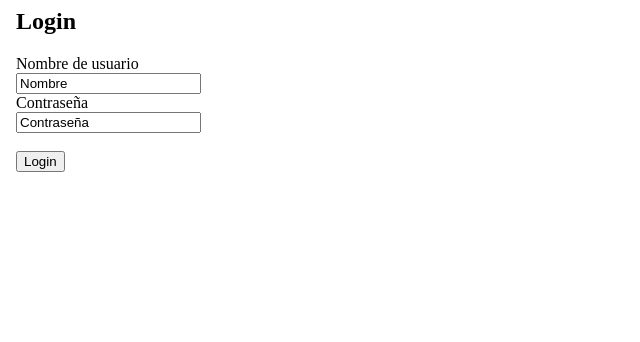
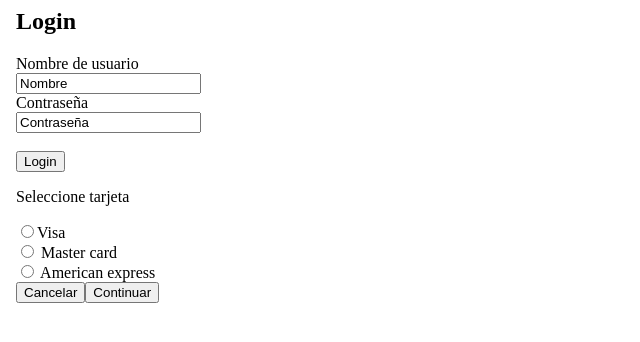
Before and after one commit to Mrarthurking95/Gasol, an Angular app: page /pagar in a window 1280 px wide. Before the commit this address led to /. Shown: the top 342 px of the page, without its empty margins (0-640 px from the left). Built offline with nearby package versions, Linux system fonts and the light colour scheme.

Commit message:
3 files modified

```diff
--- a/src/app/app.module.ts
+++ b/src/app/app.module.ts
@@ -20,7 +20,8 @@ import { HistotransComponent } from './histotrans/histotrans.component';
 
 const appRoutes: Routes = [
 {path:'tanquear',component: TanquearComponent},
-
+{path:'pagar',component: PagarComponent},
+{path:'saldodis',component: SaldodisComponent},
 ];
 @NgModule({
   imports:      [ BrowserModule, FormsModule,   RouterModule.forRoot(
--- a/src/app/login/login.component.html
+++ b/src/app/login/login.component.html
@@ -11,7 +11,7 @@
   <input type="text" name="lastname" value="Contraseña">
   <br><br>
   <!-- <input type="submit" value="Entrar">-->
-  <button routerLink="/tanquear" routerLinkActive="active">Login</button>
+  <button routerLink="/pagar" routerLinkActive="active">Login</button>
 </form>
 
 <router-outlet></router-outlet>
--- a/src/app/pagar/pagar.component.html
+++ b/src/app/pagar/pagar.component.html
@@ -2,3 +2,4 @@
   <input type="radio" name="card" value="Tarjeta 1">Visa<br>
   <input type="radio" name="card" value="Tarjeta 2"> Master card<br>
   <input type="radio" name="card" value="Tarjeta 3"> American express<br>
+  <button>Cancelar</button><button>Continuar</button>
```
